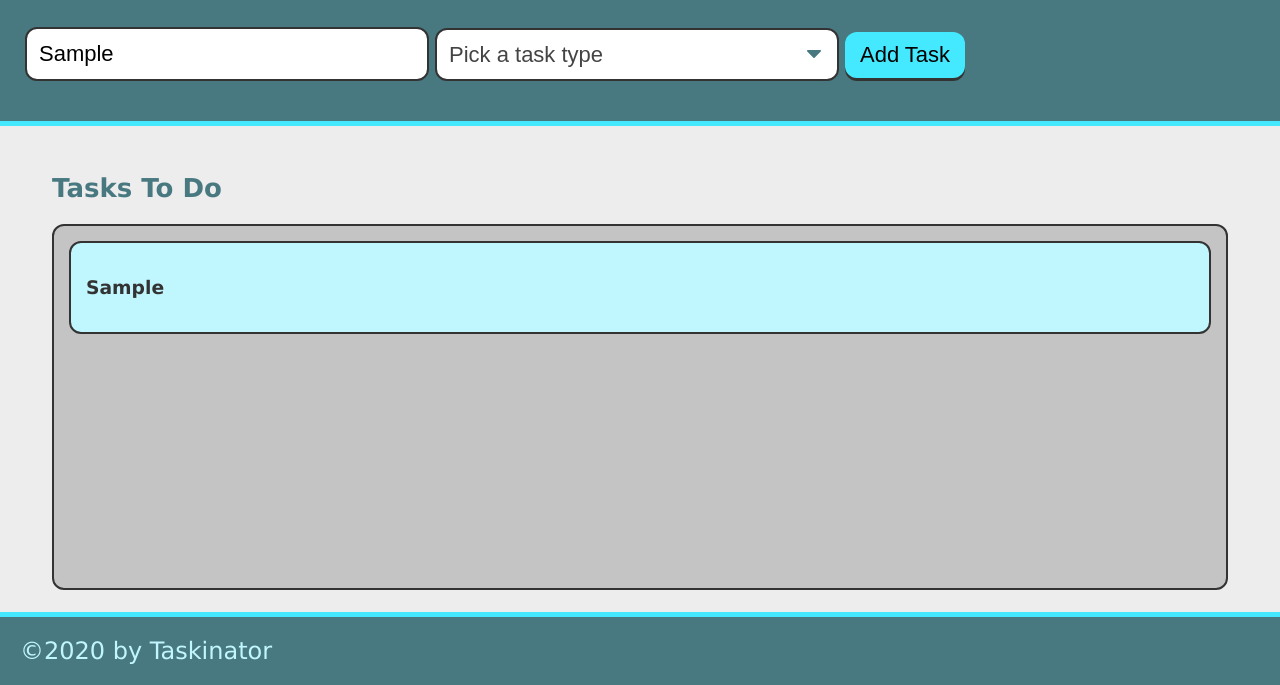
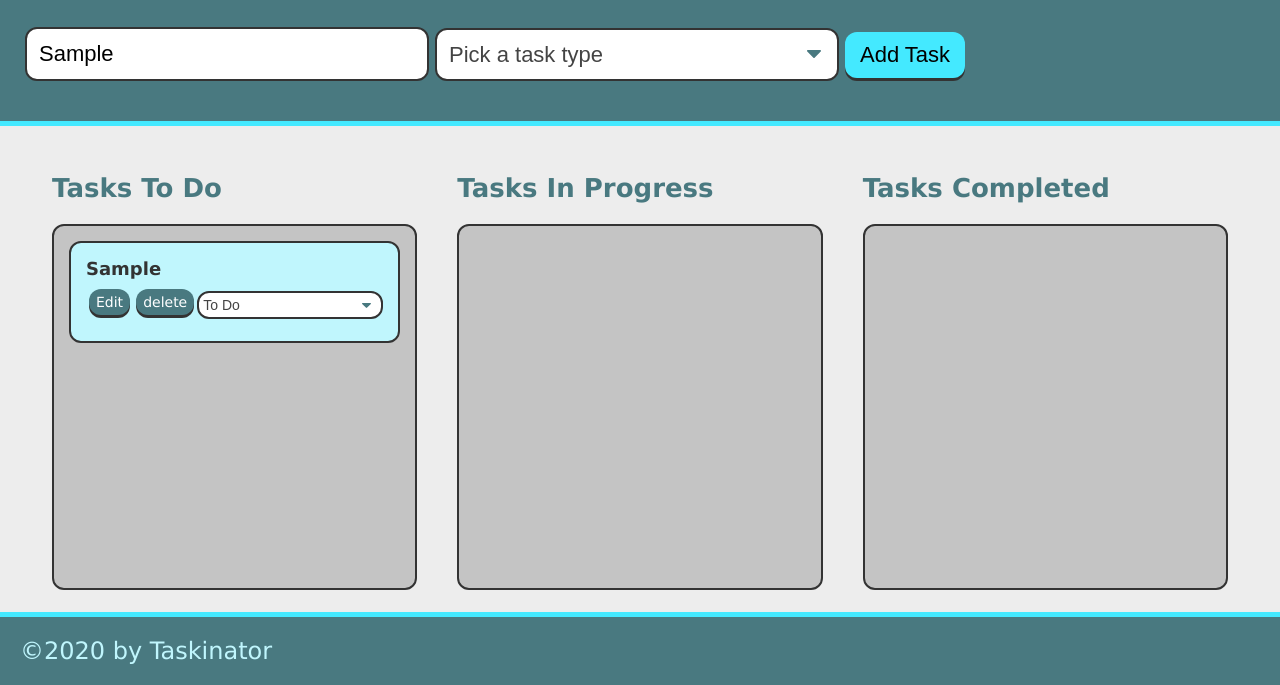
Before and after one commit to aburpee/taskinator-2, a plain HTML site: page index.html in a window 1280 px wide. Both pictures are taken after typing "Sample" into the empty fields and a click on the button "Add Task". Shown: the part 115-800 px from the top of the page. Drawn offline with Linux system fonts and the light colour scheme.

Commit message:
added edit capabilities

```diff
--- a/assets/js/script.js
+++ b/assets/js/script.js
@@ -1,5 +1,7 @@
-var tasksToDoEl = document.querySelector("#tasks-to-do")
-var formEl = document.querySelector("#task-form")
+var tasksToDoEl = document.querySelector("#tasks-to-do");
+var formEl = document.querySelector("#task-form");
+var taskIdCounter = 0;
+var pageContentEl = document.querySelector("#page-content");
 
 var taskFormHandler = function (event) {
 
@@ -29,18 +31,113 @@ var createTaskEl = function(taskDataObj) {
     var listItemEl = document.createElement("li")
     listItemEl.className = "task-item"
 
+    //add task id as a customer attribute
+    listItemEl.setAttribute("data-task-id", taskIdCounter);
+
     //creates div to hold task info and add to list item
     var taskInfoEl = document.createElement("div")
     taskInfoEl.className = 'task-info'
 
     //add html content to div
-    taskInfoEl.innerHTML = "<h3 class-'task-name'>" + taskDataObj.name + "</h3><span class = 'task-type'>" + taskDataObj.type + "</span>"
+    taskInfoEl.innerHTML = "<h3 class='task-name'>" + taskDataObj.name + "</h3><span class = 'task-type'>" + taskDataObj.type + "</span>"
     listItemEl.appendChild(taskInfoEl);
+
+    var taskActionsEl = createTaskActions(taskIdCounter);
+    listItemEl.appendChild(taskActionsEl);
+    tasksToDoEl.appendChild(listItemEl);
 
     //add entire list item to list
     tasksToDoEl.appendChild(listItemEl)
 
+    taskIdCounter++;
+
 
 }
 
+var createTaskActions = function(taskId) {
+    var actionContainerEl = document.createElement("div");
+    actionContainerEl.className = "task-actions";
+
+    //create edit button
+    var editButtonEl = document.createElement("edit");
+    editButtonEl.textContent = "Edit";
+    editButtonEl.className = "btn edit-btn";
+    editButtonEl.setAttribute("data-task-id", taskId);
+
+    actionContainerEl.appendChild(editButtonEl);
+
+    var deleteButtonEl = document.createElement("delete");
+    deleteButtonEl.textContent = "delete";
+    deleteButtonEl.className = ("btn delete-btn")
+    deleteButtonEl.setAttribute("data-task-id", taskId);
+
+    actionContainerEl.appendChild(deleteButtonEl);
+
+    var statusSelectEl = document.createElement("select");
+    statusSelectEl.className = "select-status";
+    statusSelectEl.setAttribute("name", "status-change");
+    statusSelectEl.setAttribute("data-task-id", taskId);
+
+    actionContainerEl.appendChild(statusSelectEl);
+
+    var statusChoices = ["To Do", "In Progress", "Completed"];
+
+    for (var i = 0; i < statusChoices.length; i++) {
+        // creates option element
+        var statusOptionEl = document.createElement("option");
+        statusOptionEl.textContent = statusChoices[i];
+        statusOptionEl.setAttribute("value", statusChoices[i]);
+
+        //append to select
+        statusSelectEl.appendChild(statusOptionEl);
+
+    }
+
+    return actionContainerEl;
+}
+
 formEl.addEventListener("submit", taskFormHandler);
+
+var taskButtonHandler = function(event) {
+    var targetEl = event.target;
+
+    if (targetEl.matches(".edit-btn")) {
+        var taskId = targetEl.getAttribute("data-task-id")
+        editTask(taskId);
+    }
+
+    else if (targetEl.matches(".delete-btn")) {
+        //get elements task id
+        var taskId = targetEl.getAttribute("data-task-id")
+        deleteTask(taskId);
+    }
+
+
+}
+
+var editTask = function(taskId) {
+    console.log("editing task" + taskId)
+    var taskSelected = document.querySelector(".task-item[data-task-id='" + taskId + "']");
+    var taskName = taskSelected.querySelector("h3.task-name").textContent;
+    console.log(taskName)
+
+    var taskType = taskSelected.querySelector("span.task-type").textContent;
+    console.log(taskType)
+
+
+    document.querySelector("input[name='task-name']").value=taskName;
+    document.querySelector("select[name='task-type']").value=taskType;
+    document.querySelector("#save-task").textContent = "Save Task";
+
+    formEl.setAttribute("data-task-id", taskId);
+}
+
+var deleteTask = function(taskId) {
+    console.log(taskId);
+
+    var taskSelected = document.querySelector(".task-item[data-task-id='" + taskId + "']");
+    taskSelected.remove();
+
+}
+
+pageContentEl.addEventListener("click", taskButtonHandler)
--- a/index.html
+++ b/index.html
@@ -28,12 +28,20 @@
             </div>
         </form>
     </header>
-    <main class="page-content">
+    <main class="page-content" id="page-content">
         <section class="task-list-wrapper">
             <h2 class="list-title">Tasks To Do</h2>
             <ul id="tasks-to-do" class="task-list">
                 <!-- <li class="task-item">A task is going to be added soon!</li> -->
             </ul>
+        </section>
+        <section class="task-list-wrapper">
+            <h2 class="list-title">Tasks In Progress</h2>
+                <ul class="task-list" id="tasks-in-progress"></ul>
+        </section>
+        <section class="task-list-wrapper">
+            <h2 class="list-title">Tasks Completed</h2>
+                <ul class="task-list" id="tasks-completed"></ul>
         </section>
 
     </main>
```
